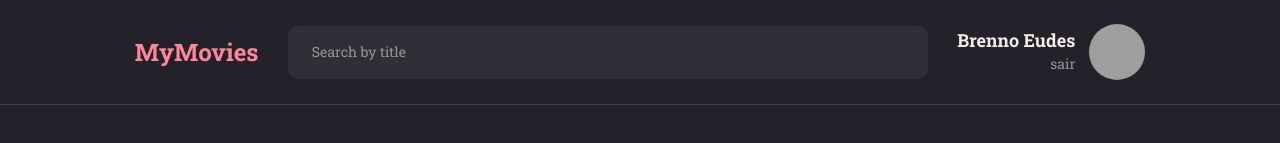
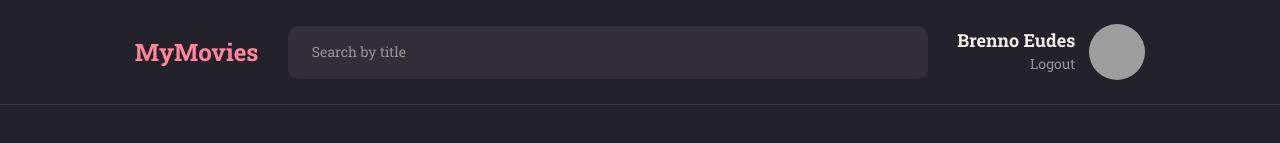
Before and after one commit to brennoEudes/my-movies, a React (Vite) app in the folder MyMovies/: page / in a window 1280 px wide. Shown: the top 143 px of the page. Built offline with nearby package versions, Linux system fonts and the light colour scheme; grey boxes are pictures that could not be loaded.

Commit message:
span txt adjust

```diff
--- a/MyMovies/src/components/Header/index.jsx
+++ b/MyMovies/src/components/Header/index.jsx
@@ -11,7 +11,7 @@ export function Header() {
         <Profile>
           <div>
             <strong>Brenno Eudes</strong>
-            <span>sair</span>
+            <span>Logout</span>
           </div>
 
           <img
```
